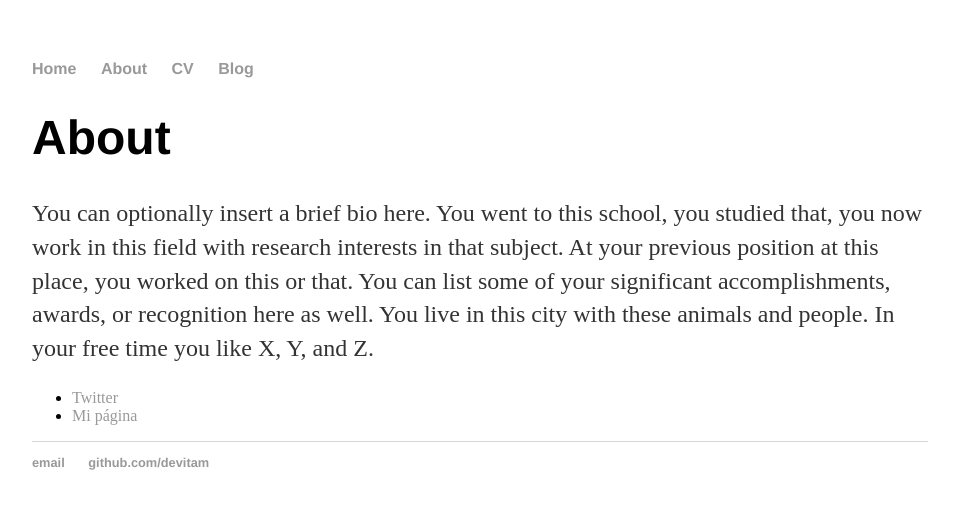
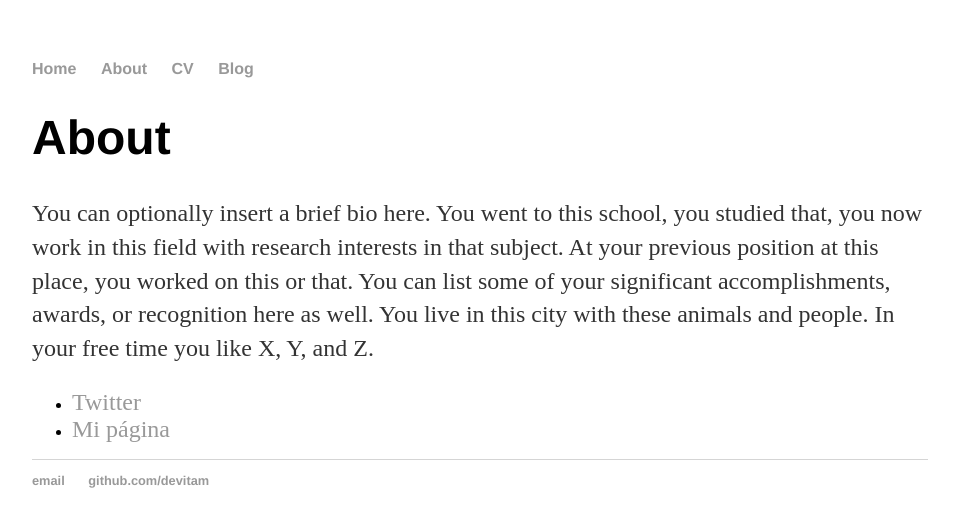
Before and after one commit to devitam/devitabasic.github.io, a Jekyll site: the page built from about/index.html, in a window 1280 px wide. Shown: the top 527 px of the page, without its empty margins (160-1119 px from the left). Built offline with Jekyll 4.4.1, drawn with Linux system fonts in a browser that asks for light colours.

Commit message:
Update index.html

```diff
--- a/about/index.html
+++ b/about/index.html
@@ -11,7 +11,7 @@ title: About Mariano Devita
   </p>
 
   <ul class="contacts">
-    <li><a href="https://twitter.com/mariano_devita" target="_blank" class="contacts">Twitter</a></li>
-    <li><a href="http://economiademendoza.com/" target="_blank" class="contacts">Mi página</a></li>
+    <li><a href="https://twitter.com/mariano_devita" target="_blank" style="font-size: 1.5em;">Twitter</a></li>
+    <li><a href="http://economiademendoza.com/" target="_blank" style="font-size: 1.5em;">Mi página</a></li>
   </ul>
 </div>
```
